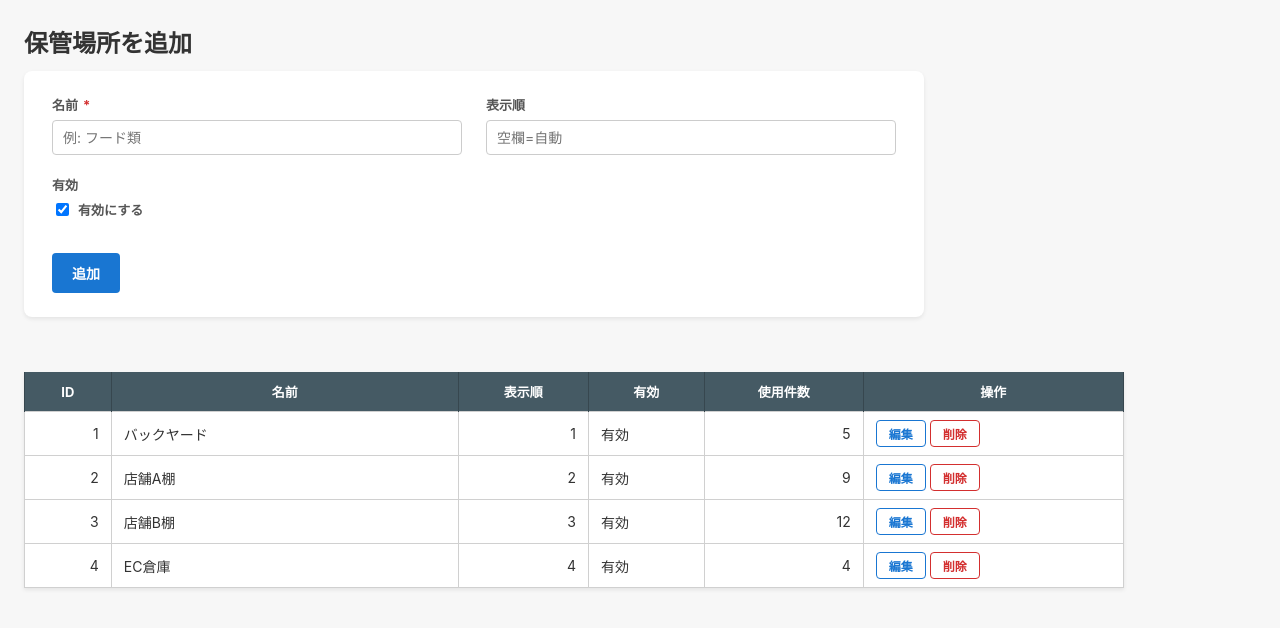
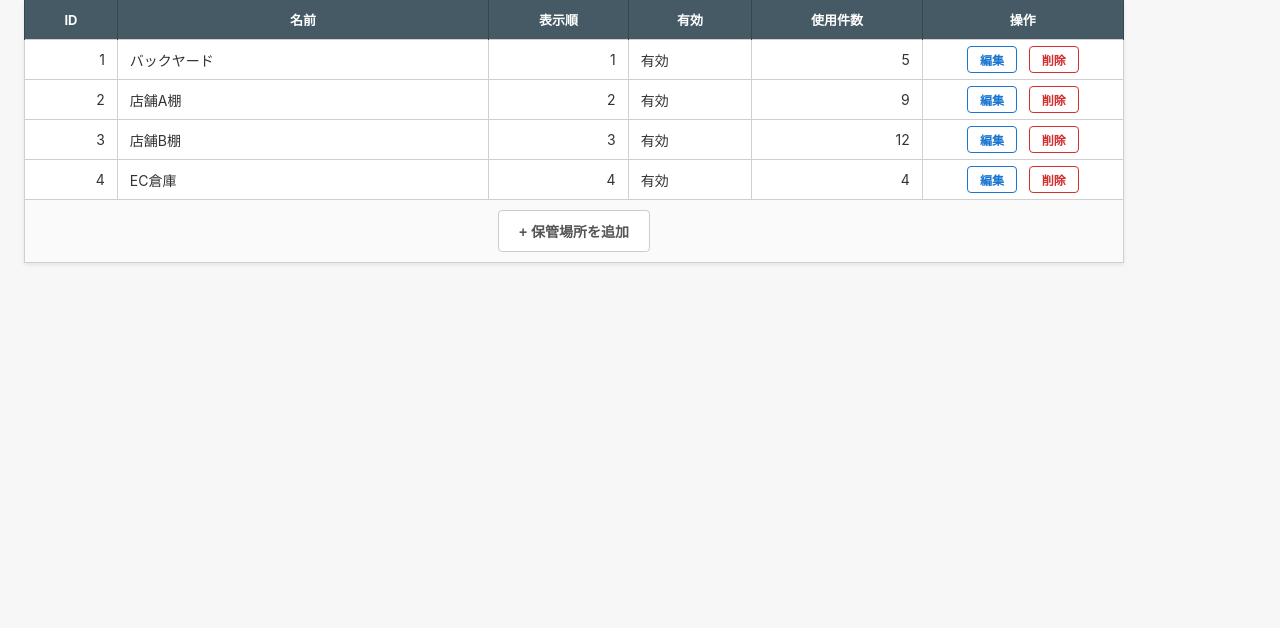
Before and after one commit to HM19Lab/petlife-api, a FastAPI app: page /masters/locations in a window 1280 px wide. Shown: the part 112-740 px from the top of the page. Run offline with FastAPI, Linux system fonts and the light colour scheme.

Commit message:
feat: マスタ化（カテゴリ/保管場所）+ マスタ画面 UI 改善
- categories / locations を id 参照のマスタ化、stock は ID 参照に
- マスタ CRUD 画面（HTMX、行内編集 + 末尾追加トリガー）
- select / textarea / action-cell の見た目統一
- sort_order 重複時の自動シフト（業務系定番）
- 名前長文の省略（… + title 全文表示）
- 使用中マスタの無効化を 409 でブロック（hx-on:htmx:response-error で alert）
- 他編集モード自動クローズ（cancelOtherEdits）

```diff
--- a/routers/masters.py
+++ b/routers/masters.py
@@ -94,6 +94,32 @@ def _render_master_page(request: Request, kind: str) -> HTMLResponse:
 
 
 # =============================================================
+# HTMX：新規追加トリガー → 入力行への差し替え
+# =============================================================
+# トリガー行 → 入力行（_master_row_new.html）に差し替えるためのエンドポイント。
+# /{id} 系より先に宣言しておく（id: int で型不一致だが、見通しのため固定パスを上に置く）。
+@router.get("/ui/masters/{kind}/new-row", response_class=HTMLResponse, summary="新規入力行を返す")
+def ui_get_master_new_row(request: Request, kind: str):
+    config = _resolve_kind(kind)
+    return templates.TemplateResponse(
+        request=request,
+        name="_master_row_new.html",
+        context={"kind": kind, "label": config["label"]},
+    )
+
+
+# 入力行のキャンセル → トリガー行に戻す
+@router.get("/ui/masters/{kind}/add-trigger", response_class=HTMLResponse, summary="トリガー行に戻す")
+def ui_get_master_add_trigger(request: Request, kind: str):
+    config = _resolve_kind(kind)
+    return templates.TemplateResponse(
+        request=request,
+        name="_master_add_trigger.html",
+        context={"kind": kind, "label": config["label"]},
+    )
+
+
+# =============================================================
 # HTMX：新規追加
 # =============================================================
 @router.post("/ui/masters/{kind}", response_class=HTMLResponse, summary="マスタ新規追加")
@@ -118,17 +144,18 @@ def ui_add_master(
         except ValueError:
             raise HTTPException(status_code=400, detail="表示順は数値で指定してください")
 
-    item = config["add"](
+    config["add"](
         name=name_clean,
         sort_order=sort_order_int,
         is_active=(is_active == "on"),
     )
-    item["usage_count"] = 0
-    # 追加した行をテンプレートで描いて返す（HTMX が tbody に append する）
+    # シフトで既存行の sort_order が変わっている可能性があるため、全行を返して
+    # tbody innerHTML を丸ごと差し替える（HTMX 側で hx-swap="innerHTML"）
+    items = _attach_usage(config["get_all"](), config["count_usage"])
     return templates.TemplateResponse(
         request=request,
-        name="_master_row.html",
-        context={"kind": kind, "item": item},
+        name="_master_rows.html",
+        context={"kind": kind, "label": config["label"], "items": items},
     )
 
 
@@ -190,17 +217,29 @@ def ui_update_master(
     except ValueError:
         raise HTTPException(status_code=400, detail="表示順は数値で指定してください")
 
-    item = config["update"](
+    # 無効化ブロック：現在 active で、新値が inactive、かつ使用中なら拒否
+    new_is_active = (is_active == "on")
+    current = next((x for x in config["get_all"]() if x["id"] == id), None)
+    if current and current["is_active"] and not new_is_active:
+        usage = config["count_usage"](id)
+        if usage > 0:
+            return HTMLResponse(
+                content=f"{usage} 件の商品で使用中のため無効化できません。先に該当商品のカテゴリ/保管場所を変更してください。",
+                status_code=409,
+            )
+
+    config["update"](
         id_=id,
         name=name_clean,
         sort_order=sort_order_int,
-        is_active=(is_active == "on"),
+        is_active=new_is_active,
     )
-    item["usage_count"] = config["count_usage"](id)
+    # 更新でも sort_order シフトの影響が他行に出るため、全行を返して差し替え
+    items = _attach_usage(config["get_all"](), config["count_usage"])
     return templates.TemplateResponse(
         request=request,
-        name="_master_row.html",
-        context={"kind": kind, "item": item},
+        name="_master_rows.html",
+        context={"kind": kind, "label": config["label"], "items": items},
     )
 
 
--- a/static/style.css
+++ b/static/style.css
@@ -182,6 +182,44 @@ tbody td.actions { text-align: center; }
 tbody td.action-cell {
     text-align: center;
     padding: 6px 4px;
+}
+/* 隣接するボタン同士は 8px 空ける（button + button = 直後の button にだけ効く） */
+tbody td.action-cell button + button {
+    margin-left: 8px;
+}
+
+/* 長文セルの省略表示（…）。tooltip は title 属性で別途付ける。
+   table-layout: fixed + col の width 指定があってはじめて効く */
+tbody td.name-ellipsis {
+    white-space: nowrap;
+    overflow: hidden;
+    text-overflow: ellipsis;
+}
+
+/* マスタ画面「+ 追加」トリガー行のセル。
+   colspan 6 で全列ぶち抜き、中央に小さめのボタンを置く */
+tbody td.trigger-cell {
+    text-align: center;
+    padding: 10px;
+    background: #fafafa;
+}
+
+/* マスタ画面 編集行 / 新規行のテキスト・数値入力の見た目を統一。
+   .field input と同じ枠線・padding・focus 演出を当てる */
+tbody tr.row-editing input[type="text"],
+tbody tr.row-editing input[type="number"] {
+    padding: 6px 8px;
+    font-size: 14px;
+    border: 1px solid #ccc;
+    border-radius: 4px;
+    font-family: inherit;
+    background: white;
+}
+tbody tr.row-editing input[type="text"]:focus,
+tbody tr.row-editing input[type="number"]:focus {
+    outline: 2px solid #1976d2;
+    outline-offset: -1px;
+    border-color: #1976d2;
 }
 
 /* ============================================
@@ -434,14 +472,23 @@ tbody td.qty-cell-editing input[type="number"]::-webkit-inner-spin-button {
     font-weight: bold;
     margin-bottom: 6px;
 }
-.field input {
+.field input,
+.field select,
+.field textarea {
     padding: 8px 10px;
     font-size: 14px;
     border: 1px solid #ccc;
     border-radius: 4px;
     font-family: inherit;
+    background: white;   /* select はブラウザ既定が灰色がかるので white を明示 */
 }
-.field input:focus {
+.field textarea {
+    resize: vertical;
+    min-height: 60px;
+}
+.field input:focus,
+.field select:focus,
+.field textarea:focus {
     outline: 2px solid #1976d2;
     outline-offset: -1px;
     border-color: #1976d2;
--- /dev/null
+++ b/templates/_master_add_trigger.html
@@ -0,0 +1,21 @@
+{#
+  マスタ画面の「+ 追加」トリガー行
+  ============================================
+  tbody の末尾に常設される行。クリックで _master_row_new.html に
+  差し替わって入力モードに入る（「行追加方式」の入口）。
+
+  context:
+    - kind:  "categories" or "locations"
+    - label: 画面に出す日本語ラベル（「カテゴリ」or「保管場所」）
+#}
+<tr id="master-add-trigger" class="row-trigger">
+    <td colspan="6" class="trigger-cell">
+        <button class="btn btn-secondary"
+                hx-get="/ui/masters/{{ kind }}/new-row"
+                hx-target="closest tr"
+                hx-swap="outerHTML"
+                hx-on:click="cancelOtherEdits()">
+            + {{ label }}を追加
+        </button>
+    </td>
+</tr>
--- a/templates/_master_row.html
+++ b/templates/_master_row.html
@@ -8,17 +8,18 @@
 #}
 <tr id="row-{{ kind }}-{{ item.id }}" {% if error %}class="row-error"{% endif %}>
     <td class="num">{{ item.id }}</td>
-    <td>{{ item.name }}</td>
+    <td class="name-ellipsis" title="{{ item.name }}">{{ item.name }}</td>
     <td class="num">{{ item.sort_order }}</td>
     <td>
         {% if item.is_active %}有効{% else %}<span style="color:#aaa;">無効</span>{% endif %}
     </td>
     <td class="num">{{ item.usage_count }}</td>
-    <td>
+    <td class="action-cell">
         <button class="btn-detail-sm"
                 hx-get="/ui/masters/{{ kind }}/{{ item.id }}/edit"
                 hx-target="closest tr"
-                hx-swap="outerHTML">編集</button>
+                hx-swap="outerHTML"
+                hx-on:click="cancelOtherEdits()">編集</button>
         <button class="btn-danger-sm"
                 hx-delete="/ui/masters/{{ kind }}/{{ item.id }}"
                 hx-target="closest tr"
--- /dev/null
+++ b/templates/_master_rows.html
@@ -0,0 +1,14 @@
+{#
+  マスタ全行（tbody の中身）
+  ============================================
+  add / update 後、tbody#master-rows を innerHTML で丸ごと差し替えるときに使う。
+  sort_order のシフトを画面に反映するため、単行差し替えではなく全行再描画する。
+
+  context:
+    - kind:  "categories" or "locations"
+    - items: list[dict]  全件、usage_count 付き、sort_order 順
+#}
+{% for item in items %}
+    {% include "_master_row.html" %}
+{% endfor %}
+{% include "_master_add_trigger.html" %}
--- a/templates/masters.html
+++ b/templates/masters.html
@@ -29,40 +29,10 @@
         </nav>
     </header>
 
-    {# ---------- 新規追加フォーム ---------- #}
-    <section class="form-body" style="margin-bottom: 24px;">
-        <h2 style="margin: 0 0 12px;">{{ label }}を追加</h2>
-        <form hx-post="/ui/masters/{{ kind }}"
-              hx-target="#master-rows"
-              hx-swap="beforeend"
-              hx-on::after-request="if(event.detail.successful) this.reset()"
-              class="new-form"
-              autocomplete="off">
-            <div class="field">
-                <label for="new-name">名前 <span class="required">*</span></label>
-                <input type="text" id="new-name" name="name"
-                       maxlength="50" required
-                       placeholder="例: フード類">
-            </div>
-            <div class="field">
-                <label for="new-sort">表示順</label>
-                <input type="number" id="new-sort" name="sort_order"
-                       min="0" placeholder="空欄=自動">
-            </div>
-            <div class="field">
-                <label>有効</label>
-                <label style="display:inline-flex; align-items:center; gap:6px;">
-                    <input type="checkbox" name="is_active" checked>
-                    <span>有効にする</span>
-                </label>
-            </div>
-            <div class="form-actions">
-                <button type="submit" class="btn btn-primary">追加</button>
-            </div>
-        </form>
-    </section>
-
-    {# ---------- 一覧テーブル ---------- #}
+    {#
+      ---------- 一覧テーブル（追加は末尾の「+ 追加」行から） ----------
+      編集/新規ボタンを押したら他の編集モードを閉じる JS は最下部 <script> に定義
+    #}
     <div class="table-wrapper">
         <table>
             <colgroup>
@@ -71,7 +41,7 @@
                 <col style="width:  90px"> {# 表示順   #}
                 <col style="width:  80px"> {# 有効     #}
                 <col style="width: 110px"> {# 使用件数 #}
-                <col style="width: 180px"> {# 操作     #}
+                <col style="width: 130px"> {# 操作     #}
             </colgroup>
             <thead>
                 <tr>
@@ -84,11 +54,26 @@
                 </tr>
             </thead>
             <tbody id="master-rows">
-                {% for item in items %}
-                    {% include "_master_row.html" %}
-                {% endfor %}
+                {% include "_master_rows.html" %}
             </tbody>
         </table>
     </div>
 
+    {#
+      他の編集モード行を強制クローズする小さなヘルパー。
+      編集ボタン / 新規追加トリガーの hx-on:click から呼ぶ。
+      .row-editing が付いてる行を探し、その中のキャンセルボタン
+      （.btn-secondary[hx-get]）をプログラム的にクリックして元に戻す。
+    #}
+    <script>
+        function cancelOtherEdits() {
+            document.querySelectorAll('tr.row-editing').forEach(function (tr) {
+                var cancelBtn = tr.querySelector('.btn-secondary[hx-get]');
+                if (cancelBtn) {
+                    htmx.trigger(cancelBtn, 'click');
+                }
+            });
+        }
+    </script>
+
 {% endblock %}
```
Also changed, not shown: store.py (+39 -7 lines), templates/_master_row_edit.html (+4 -3 lines), templates/_master_row_new.html (added, +39 -0 lines), README.md, categories.csv (line endings or trailing spaces), locations.csv (line endings or trailing spaces), requirements.txt (line endings or trailing spaces), stock.csv (line endings or trailing spaces), 1 other file.
